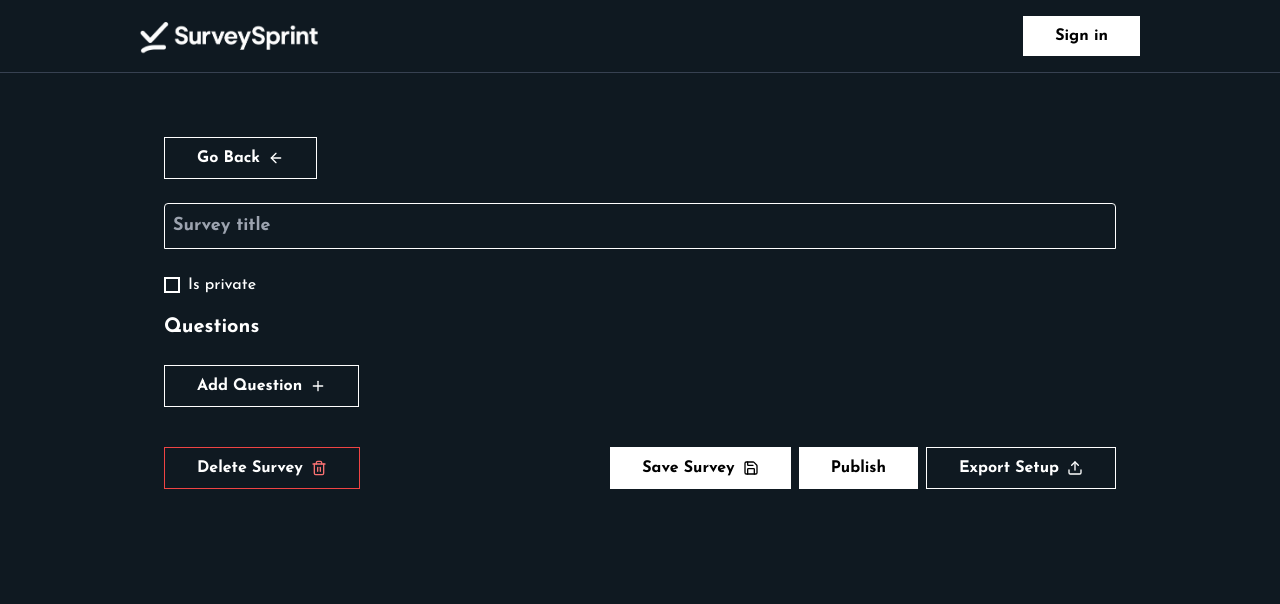
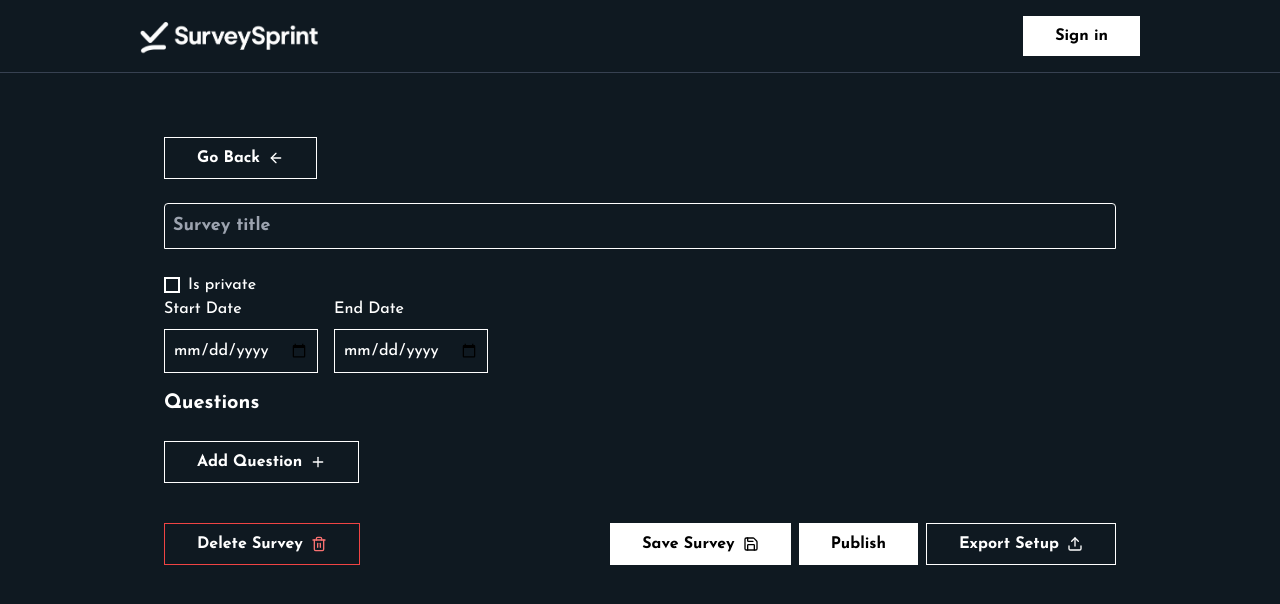
Before and after one commit to JonathanAhrenkiel-Frellsen/SEA, a React (Create React App) app in the folder frontend/: page /surveys/new in a window 1280 px wide. Shown: the top 604 px of the page. Built offline with nearby package versions, Linux system fonts and the light colour scheme.

Commit message:
implemented start and end time (#25)

```diff
--- /dev/null
+++ b/frontend/src/features/surveys/components/StartEndDateInput/StartEndInput.tsx
@@ -0,0 +1,43 @@
+import React from 'react';
+import TextInput from "../../../../shared/components/Input/TextInput";
+import { Controller, Control } from 'react-hook-form';
+import { SurveyForm } from '../../types/SurveyForm'; // Adjust import path
+
+interface StartEndInputProps {
+  control: Control<SurveyForm>;
+}
+
+export const StartEndInput = ({ control }: StartEndInputProps) => {
+  return (
+    <div className="flex gap-4">
+      <div className="flex flex-col gap-2 min-w-[140px]">
+        <label className="text-white">Start Date</label>
+        <Controller
+          name="startDate"
+          control={control}
+          render={({ field }) => (
+            <TextInput
+              value={field.value ?? ''}
+              setValue={field.onChange}
+              type="date"
+            />
+          )}
+        />
+      </div>
+      <div className="flex flex-col gap-2 min-w-[140px]">
+        <label className="text-white">End Date</label>
+        <Controller
+          name="endDate"
+          control={control}
+          render={({ field }) => (
+            <TextInput
+              value={field.value ?? ''}
+              setValue={field.onChange}
+              type="date"
+            />
+          )}
+        />
+      </div>
+    </div>
+  );
+};
--- a/frontend/src/features/surveys/components/SurveyFooterActions/SurveyFooterActions.tsx
+++ b/frontend/src/features/surveys/components/SurveyFooterActions/SurveyFooterActions.tsx
@@ -7,6 +7,7 @@ import {selectUser} from "../../../auth/slices/authSlice";
 import {store} from "../../../../app/store";
 import {DesignedSurveyDto} from "../../../../shared/dto/DesignedSurveyDto";
 import React, { useState } from 'react';
+import {parseToDate} from "../../services/timeService";
 
 
 
@@ -42,8 +43,8 @@ const SurveyFooterActions = ({
                 SurveyId: id ? parseInt(id) : undefined,
                 SurveyTitle: data.title,
                 SurveyDescription: '',
-                StartDate: new Date(),
-                EndDate: new Date(),
+                StartDate: parseToDate(data.startDate) ?? new Date(),
+                EndDate: parseToDate(data.endDate) ?? new Date(),
                 UserId: user!.UserId,
                 SurveyTypeId: 1,
                 PrivateKey: data.isPrivate
--- a/frontend/src/features/surveys/pages/SurveyEditorPage.tsx
+++ b/frontend/src/features/surveys/pages/SurveyEditorPage.tsx
@@ -10,14 +10,14 @@ import SuccessModal from '../components/Modals/SuccessModal/SuccessModal';
 import { fetchSurvey, publishSurvey, pauseSurvey, resumeSurvey } from '../api/surveyApi';
 import { DesignedSurveyDto, QuestionnaireDto } from '../../../shared/dto/DesignedSurveyDto';
 import { SurveyForm } from '../types/SurveyForm';
-import { exportSurveyCsv } from '../api/surveyApi';
+import {StartEndInput} from "../components/StartEndDateInput/StartEndInput";
 
 const SurveyEditorPage: React.FC = () => {
     const [pinCode, setPinCode] = useState<string | undefined>(undefined);
     const { id } = useParams<{ id: string }>();
     const navigate = useNavigate();
     const { control, register, handleSubmit, watch, setValue } = useForm<SurveyForm>({
-        defaultValues: { title: '', isPrivate: false, questions: [] },
+        defaultValues: { title: '', isPrivate: false, questions: [], endDate: null, startDate: null },
     });
     const { fields, append, remove, move } = useFieldArray({ control, name: 'questions' });
 
@@ -48,10 +48,18 @@ const SurveyEditorPage: React.FC = () => {
     useEffect(() => {
         if (!id) return;
         fetchSurvey(id!, undefined)
-            .then(data => {
+            .then((data: DesignedSurveyDto) => {
                 setValue('title',       data.SurveyTitle    || '');
                 setValue('isPrivate',   data.PrivateKey !== '');
                 setValue('questions',   data.Questionnaires || []);
+                setValue(
+                  'startDate',
+                  data.StartDate ? new Date(data.StartDate).toISOString().slice(0, 10) : ''
+                );
+                setValue(
+                  'endDate',
+                  data.EndDate ? new Date(data.EndDate).toISOString().slice(0, 10) : ''
+                );
                 setPublished(data.Published    ?? false);
                 setIsPaused(data.IsPaused       ?? false);
                 setOpenStates(new Array(data.Questionnaires?.length ?? 0).fill(false));
@@ -152,6 +160,8 @@ const SurveyEditorPage: React.FC = () => {
                 copiedPin={copiedPin}
             />
 
+            <StartEndInput control={control} />
+
             <h2 className="text-xl font-semibold mt-4">Questions</h2>
             <SurveyQuestionList
                 fields={fields}
--- /dev/null
+++ b/frontend/src/features/surveys/services/timeService.ts
@@ -0,0 +1,2 @@
+export const parseToDate = (dateStr: string | null) =>
+  dateStr ? new Date(`${dateStr}T00:00:00`) : undefined;
--- a/frontend/src/features/surveys/types/SurveyForm.ts
+++ b/frontend/src/features/surveys/types/SurveyForm.ts
@@ -2,6 +2,8 @@ import {QuestionnaireDto} from "../../../shared/dto/DesignedSurveyDto";
 
 export interface SurveyForm {
     title: string;
+    startDate: string | null;
+    endDate: string | null;
     isPrivate: boolean;
     questions: QuestionnaireDto[];
 }
--- a/frontend/src/shared/components/Input/TextInput.tsx
+++ b/frontend/src/shared/components/Input/TextInput.tsx
@@ -5,7 +5,7 @@ interface TextInputProps {
     setValue: (value: string) => void;
     label?: string;
     placeholder?: string;
-    type?: 'text' | 'email' | 'password' | 'number';
+    type?: 'text' | 'email' | 'password' | 'number' | 'date';
 }
 
 const TextInput: React.FC<TextInputProps> = ({
```
Also changed, not shown: 2 other files (tests, documents, lock files or other folders).
